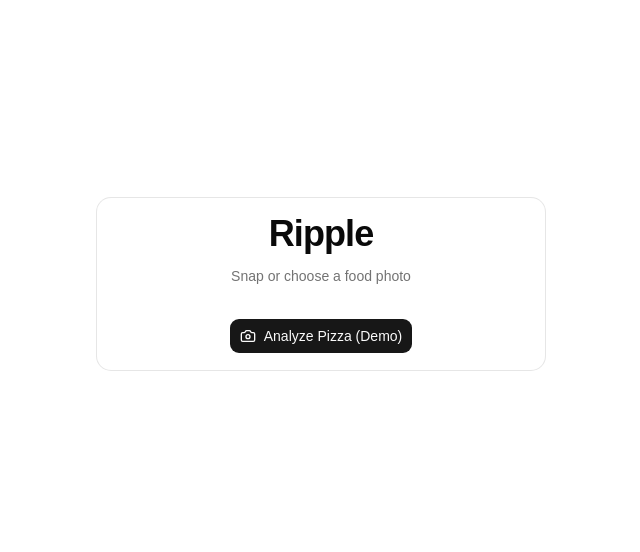
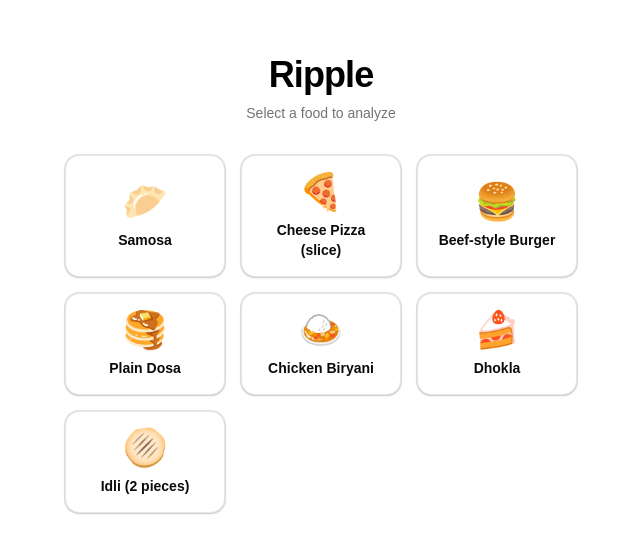
Before and after one commit to rishi919-rgb/Ripple, a React (Vite) app: page / in a window 1280 px wide. Shown: the part 116-668 px from the top of the page, without its empty margins (319-959 px from the left). Built offline with nearby package versions, Linux system fonts and the light colour scheme.

Commit message:
feat: Gate G2 - 7-food selection grid and Recharts donut chart

```diff
--- a/src/data/foods.json
+++ b/src/data/foods.json
@@ -1,4 +1,21 @@
 [
+  {
+    "id": "samosa",
+    "name": "Samosa",
+    "image": "samosa.jpg",
+    "confidence": 0.94,
+    "ingredients": [
+      {"name": "Potato", "percentage": 60, "waterPerKg": 110},
+      {"name": "Wheat Flour", "percentage": 25, "waterPerKg": 100},
+      {"name": "Oil", "percentage": 10, "waterPerKg": 200},
+      {"name": "Spices", "percentage": 5, "waterPerKg": 50}
+    ],
+    "totalWaterL": 170,
+    "equivalent": {"glasses": 850, "showers": 3, "drinkingDays": 7},
+    "sustainabilityScore": 68,
+    "quipTier": "medium",
+    "alternatives": ["dhokla", "idli", "dosa"]
+  },
   {
     "id": "pizza",
     "name": "Cheese Pizza (slice)",
@@ -15,5 +32,86 @@
     "sustainabilityScore": 42,
     "quipTier": "high-mid",
     "alternatives": ["dhokla", "idli", "dosa"]
+  },
+  {
+    "id": "burger",
+    "name": "Beef-style Burger",
+    "image": "burger.jpg",
+    "confidence": 0.93,
+    "ingredients": [
+      {"name": "Patty", "percentage": 45, "waterPerKg": 15000},
+      {"name": "Bun", "percentage": 20, "waterPerKg": 100},
+      {"name": "Cheese", "percentage": 15, "waterPerKg": 5000},
+      {"name": "Veggies/Sauce", "percentage": 20, "waterPerKg": 150}
+    ],
+    "totalWaterL": 2400,
+    "equivalent": {"glasses": 12000, "showers": 40, "drinkingDays": 100},
+    "sustainabilityScore": 21,
+    "quipTier": "high",
+    "alternatives": ["dhokla", "idli", "dosa"]
+  },
+  {
+    "id": "dosa",
+    "name": "Plain Dosa",
+    "image": "dosa.jpg",
+    "confidence": 0.95,
+    "ingredients": [
+      {"name": "Rice", "percentage": 60, "waterPerKg": 2500},
+      {"name": "Urad Dal", "percentage": 30, "waterPerKg": 4000},
+      {"name": "Oil", "percentage": 10, "waterPerKg": 200}
+    ],
+    "totalWaterL": 210,
+    "equivalent": {"glasses": 1050, "showers": 4, "drinkingDays": 9},
+    "sustainabilityScore": 64,
+    "quipTier": "medium",
+    "alternatives": ["dhokla", "idli"]
+  },
+  {
+    "id": "biryani",
+    "name": "Chicken Biryani",
+    "image": "biryani.jpg",
+    "confidence": 0.90,
+    "ingredients": [
+      {"name": "Chicken", "percentage": 40, "waterPerKg": 4300},
+      {"name": "Rice", "percentage": 45, "waterPerKg": 2500},
+      {"name": "Oil/Ghee", "percentage": 10, "waterPerKg": 200},
+      {"name": "Spices", "percentage": 5, "waterPerKg": 50}
+    ],
+    "totalWaterL": 980,
+    "equivalent": {"glasses": 4900, "showers": 16, "drinkingDays": 40},
+    "sustainabilityScore": 37,
+    "quipTier": "high-mid",
+    "alternatives": ["dhokla", "idli", "dosa"]
+  },
+  {
+    "id": "dhokla",
+    "name": "Dhokla",
+    "image": "dhokla.jpg",
+    "confidence": 0.96,
+    "ingredients": [
+      {"name": "Gram Flour", "percentage": 70, "waterPerKg": 130},
+      {"name": "Oil", "percentage": 10, "waterPerKg": 200},
+      {"name": "Spices/Curd", "percentage": 20, "waterPerKg": 90}
+    ],
+    "totalWaterL": 90,
+    "equivalent": {"glasses": 450, "showers": 2, "drinkingDays": 4},
+    "sustainabilityScore": 88,
+    "quipTier": "low",
+    "alternatives": []
+  },
+  {
+    "id": "idli",
+    "name": "Idli (2 pieces)",
+    "image": "idli.jpg",
+    "confidence": 0.97,
+    "ingredients": [
+      {"name": "Rice", "percentage": 60, "waterPerKg": 2500},
+      {"name": "Urad Dal", "percentage": 40, "waterPerKg": 4000}
+    ],
+    "totalWaterL": 100,
+    "equivalent": {"glasses": 500, "showers": 2, "drinkingDays": 4},
+    "sustainabilityScore": 85,
+    "quipTier": "low",
+    "alternatives": ["dhokla"]
   }
 ]
--- a/src/pages/DetectionPage.jsx
+++ b/src/pages/DetectionPage.jsx
@@ -1,5 +1,5 @@
 import React, { useState, useEffect } from "react";
-import { useNavigate } from "react-router-dom";
+import { useNavigate, useSearchParams } from "react-router-dom";
 import { useFood } from "../context/FoodContext";
 import foods from "../data/foods.json";
 
@@ -7,8 +7,19 @@ export default function DetectionPage() {
   const [progress, setProgress] = useState(0);
   const { setFoodData } = useFood();
   const navigate = useNavigate();
+  const [searchParams] = useSearchParams();
+  const foodId = searchParams.get("foodId");
+
+  // Find the selected food matching the id
+  const selectedFood = foods.find((f) => f.id === foodId);
 
   useEffect(() => {
+    // If no valid food found, redirect to home
+    if (!foodId || !selectedFood) {
+      navigate("/");
+      return;
+    }
+
     const interval = setInterval(() => {
       setProgress((prev) => {
         if (prev >= 100) {
@@ -20,16 +31,18 @@ export default function DetectionPage() {
     }, 20); // 100 increments of 20ms = 2 seconds
 
     return () => clearInterval(interval);
-  }, []);
+  }, [foodId, selectedFood, navigate]);
 
   useEffect(() => {
-    if (progress === 100) {
-      // Fetch the hardcoded pizza data (first element)
-      const pizza = foods[0];
-      setFoodData(pizza);
+    if (progress === 100 && selectedFood) {
+      setFoodData(selectedFood);
       navigate("/result");
     }
-  }, [progress, navigate, setFoodData]);
+  }, [progress, selectedFood, navigate, setFoodData]);
+
+  if (!selectedFood) {
+    return null;
+  }
 
   // SVG ring calculations
   const radius = 60;
@@ -45,7 +58,7 @@ export default function DetectionPage() {
         <svg height={radius * 2} width={radius * 2} className="transform -rotate-90">
           {/* Background circle */}
           <circle
-            stroke="#e5e7eb" // light gray
+            stroke="#e5e7eb"
             fill="transparent"
             strokeWidth={stroke}
             r={normalizedRadius}
@@ -54,7 +67,7 @@ export default function DetectionPage() {
           />
           {/* Foreground progress circle */}
           <circle
-            stroke="#000000" // black
+            stroke="#000000"
             fill="transparent"
             strokeWidth={stroke}
             strokeDasharray={circumference + " " + circumference}
@@ -70,7 +83,7 @@ export default function DetectionPage() {
         <span className="absolute text-lg font-bold">{progress}%</span>
       </div>
       <p className="mt-6 text-sm font-semibold tracking-wide text-gray-500 uppercase">
-        Scanning...
+        Scanning {selectedFood.name}...
       </p>
     </div>
   );
--- a/src/pages/UploadPage.jsx
+++ b/src/pages/UploadPage.jsx
@@ -1,32 +1,51 @@
 import React from "react";
 import { useNavigate } from "react-router-dom";
-import { Button } from "@/components/ui/button";
-import { Card, CardContent, CardHeader, CardTitle, CardDescription } from "@/components/ui/card";
-import { Camera } from "lucide-react";
+import { Card, CardContent } from "@/components/ui/card";
+import foods from "../data/foods.json";
+
+// Map food IDs to emojis
+const emojiMap = {
+  samosa: "🥟",
+  pizza: "🍕",
+  burger: "🍔",
+  dosa: "🥞",
+  biryani: "🍛",
+  dhokla: "🍰",
+  idli: "🫓"
+};
 
 export default function UploadPage() {
   const navigate = useNavigate();
 
-  const handleAnalyzeDemo = () => {
-    navigate("/detection");
+  const handleSelectFood = (id) => {
+    navigate(`/detection?foodId=${id}`);
   };
 
   return (
-    <div className="flex min-h-screen items-center justify-center p-4">
-      <Card className="w-full max-w-md text-center border-none shadow-none">
-        <CardHeader>
-          <CardTitle className="text-4xl font-extrabold tracking-tight">Ripple</CardTitle>
-          <CardDescription className="text-muted-foreground mt-2">
-            Snap or choose a food photo
-          </CardDescription>
-        </CardHeader>
-        <CardContent className="flex flex-col items-center gap-4 mt-4">
-          <Button onClick={handleAnalyzeDemo} size="lg" className="gap-2 cursor-pointer">
-            <Camera className="w-5 h-5" />
-            Analyze Pizza (Demo)
-          </Button>
-        </CardContent>
-      </Card>
+    <div className="flex flex-col min-h-screen items-center justify-center p-6 bg-white text-black">
+      <div className="text-center mb-8">
+        <h1 className="text-4xl font-extrabold tracking-tight">Ripple</h1>
+        <p className="text-muted-foreground mt-2 text-sm">
+          Select a food to analyze
+        </p>
+      </div>
+
+      <div className="grid grid-cols-2 md:grid-cols-3 gap-4 w-full max-w-lg mx-auto">
+        {foods.map((food) => (
+          <Card
+            key={food.id}
+            onClick={() => handleSelectFood(food.id)}
+            className="cursor-pointer hover:border-black transition-colors border shadow-sm flex flex-col items-center justify-center p-4 text-center"
+          >
+            <CardContent className="p-0 flex flex-col items-center justify-center gap-2">
+              <span className="text-4xl" role="img" aria-label={food.name}>
+                {emojiMap[food.id] || "🍽️"}
+              </span>
+              <span className="text-sm font-semibold">{food.name}</span>
+            </CardContent>
+          </Card>
+        ))}
+      </div>
     </div>
   );
 }
```
Also changed, not shown: src/pages/ResultPage.jsx (+97 -70 lines).
